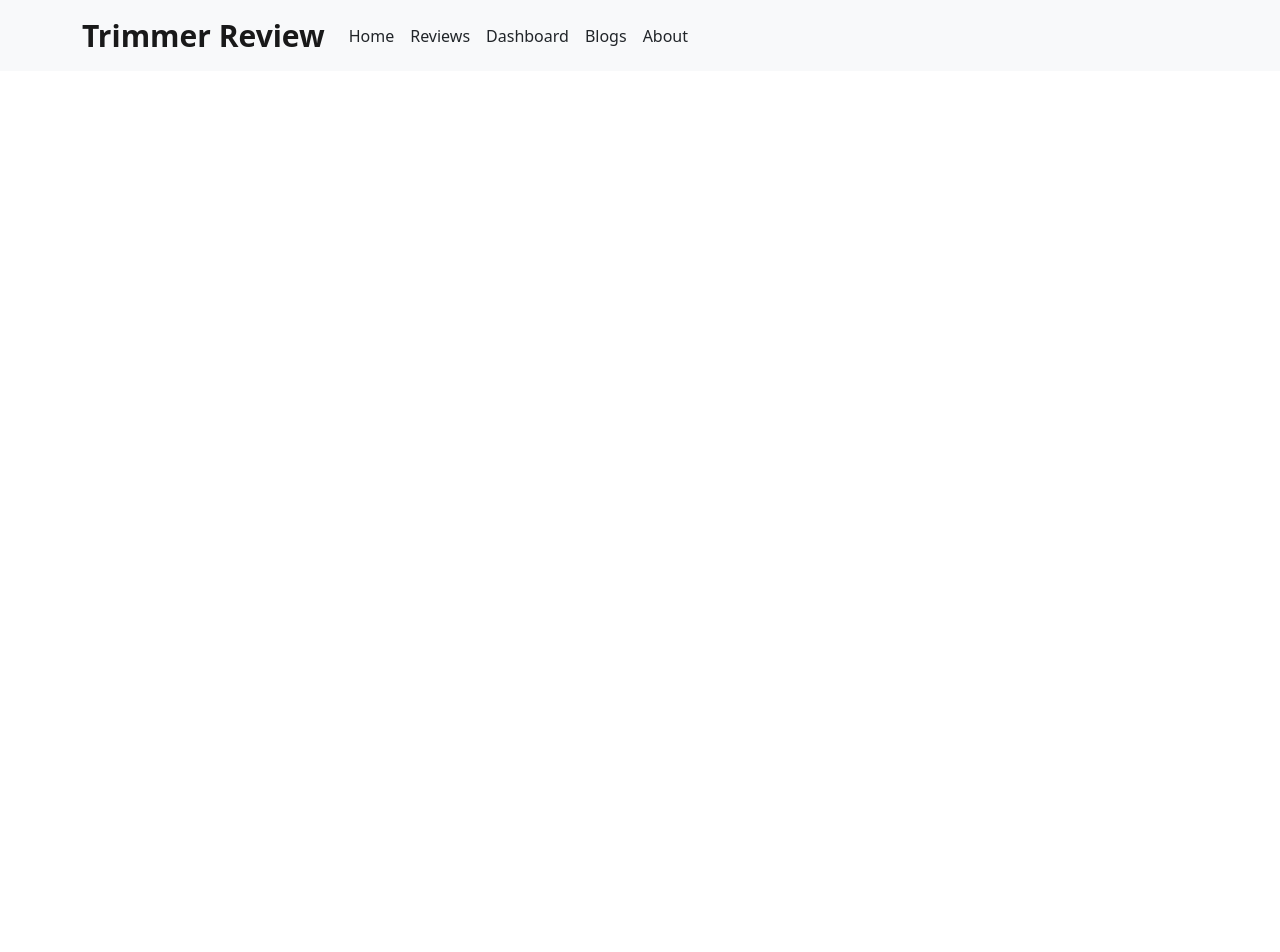
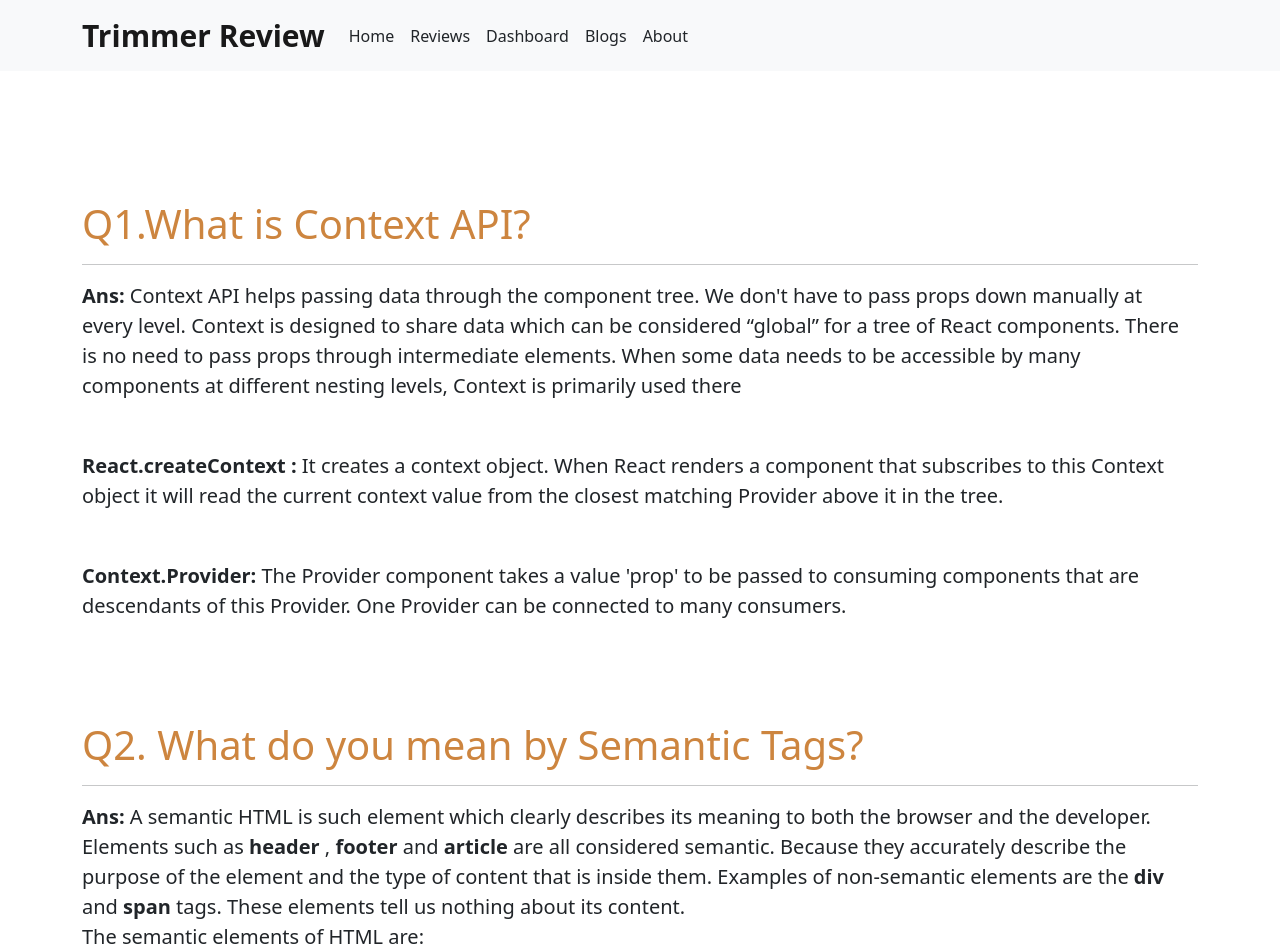
Before and after one commit to FahamidulDipro/Trimmer-Review, a React (Create React App) app: page /blogs in a window 1280 px wide. Shown: the top 952 px of the page. Before the commit the page ends 800 px from the top, so only its background shows below. Built offline with nearby package versions, Linux system fonts and the light colour scheme.

Commit message:
blog component edited

```diff
--- /dev/null
+++ b/src/components/Blogs/Blogs.css
@@ -0,0 +1,11 @@
+.blog {
+  margin-top: 200px;
+}
+.blog h1 {
+  color: peru;
+  margin-top: 100px;
+}
+.blog p {
+  font-size: 20px;
+  margin-bottom: 50px;
+}
--- a/src/components/Blogs/Blogs.js
+++ b/src/components/Blogs/Blogs.js
@@ -1,11 +1,144 @@
-import React from 'react';
+import React from "react";
+import "./Blogs.css";
+const Blogs = () => {
+  return (
+    <div className="container text-start blog">
+      <h1>Q1.What is Context API?</h1>
+      <hr />
+      <p>
+        <b>Ans: </b>Context API helps passing data through the component tree.
+        We don't have to pass props down manually at every level. Context is
+        designed to share data which can be considered “global” for a tree of
+        React components. There is no need to pass props through intermediate
+        elements. When some data needs to be accessible by many components at
+        different nesting levels, Context is primarily used there
+      </p>
+      <p>
+        <b>React.createContext : </b>It creates a context object. When React
+        renders a component that subscribes to this Context object it will read
+        the current context value from the closest matching Provider above it in
+        the tree.
+      </p>
+      <p>
+        {" "}
+        <b>Context.Provider: </b> The Provider component takes a value 'prop' to
+        be passed to consuming components that are descendants of this Provider.
+        One Provider can be connected to many consumers.
+      </p>
 
-const Blogs = () => {
-    return (
-        <div>
-            <h1>Blogs page</h1>
-        </div>
-    );
+      <h1>Q2. What do you mean by Semantic Tags?</h1>
+      <hr />
+      <p>
+        <b>Ans: </b>A semantic HTML is such element which clearly describes its
+        meaning to both the browser and the developer. Elements such as{" "}
+        <b>header</b> , <b>footer</b> and <b>article</b> are all considered
+        semantic. Because they accurately describe the purpose of the element
+        and the type of content that is inside them. Examples of non-semantic
+        elements are the <b>div</b> and <b>span</b> tags. These elements tell us
+        nothing about its content.
+        <p>The semantic elements of HTML are: </p>
+        <ul>
+          <li>
+            <b>article</b>
+          </li>
+          <li>
+            <b>aside</b>
+          </li>
+          <li>
+            <b>details</b>
+          </li>
+          <li>
+            <b>footer</b>
+          </li>
+          <li>
+            <b>figcaption</b>
+          </li>
+          <li>
+            <b>figure</b>
+          </li>
+          <li>
+            <b>header</b>
+          </li>
+          <li>
+            <b>main</b>
+          </li>
+          <li>
+            <b>mark</b>
+          </li>
+          <li>
+            <b>nav</b>
+          </li>
+          <li>
+            <b>section</b>
+          </li>
+          <li>
+            <b>summary</b>
+          </li>
+          <li>
+            <b>time</b>
+          </li>
+        </ul>
+      </p>
+
+      <h1>Q3. What are the differences between Inline and Block elements?</h1>
+      <hr />
+      <p>
+        <b>Ans: </b> There are two display values in HTML. They are block and
+        inline. A block-level element starts always on a new line. Browsers
+        automatically add a margin before and after the element. Block-level
+        elements take up the full width available . Two commonly used block
+        elements are: <b>p</b> and <b>div</b>. The <b>p</b> element defines a
+        paragraph in an HTML document. The <b>div</b> element defines a division
+        or a section in an HTML document.
+        <br />
+        Examples of block elements:
+        <ul>
+          <li>
+            <b>&lt; div &gt;</b>
+          </li>
+          <li>
+            <b>&lt; p &gt;</b>
+          </li>
+          <li>
+            <b>&lt; table &gt;</b>
+          </li>
+          <li>
+            <b>&lt; footer &gt;</b>
+          </li>
+          <li>
+            <b>&lt; section &gt;</b>
+          </li>
+        </ul>
+        <br />
+        On the other hand inline elements do not start on a new line. Inline
+        elements only takes up as much width as they need. <br></br>Examples of
+        inline elements:
+        <ul>
+          <li>
+            <b>&lt; a &gt;</b>
+          </li>
+          <li>
+            <b>&lt; b &gt;</b>
+          </li>
+          <li>
+            <b>&lt; span &gt;</b>
+          </li>
+          <li>
+            <b>&lt; small &gt;</b>
+          </li>
+          <li>
+            <b>&lt; textarea &gt;</b>
+          </li>
+          <li>
+            <b>&lt; input &gt;</b>
+          </li>
+          <li>
+            <b>&lt; img &gt;</b>
+          </li>
+        </ul>
+      </p>
+    </div>
+  );
 };
 
 export default Blogs;
```
